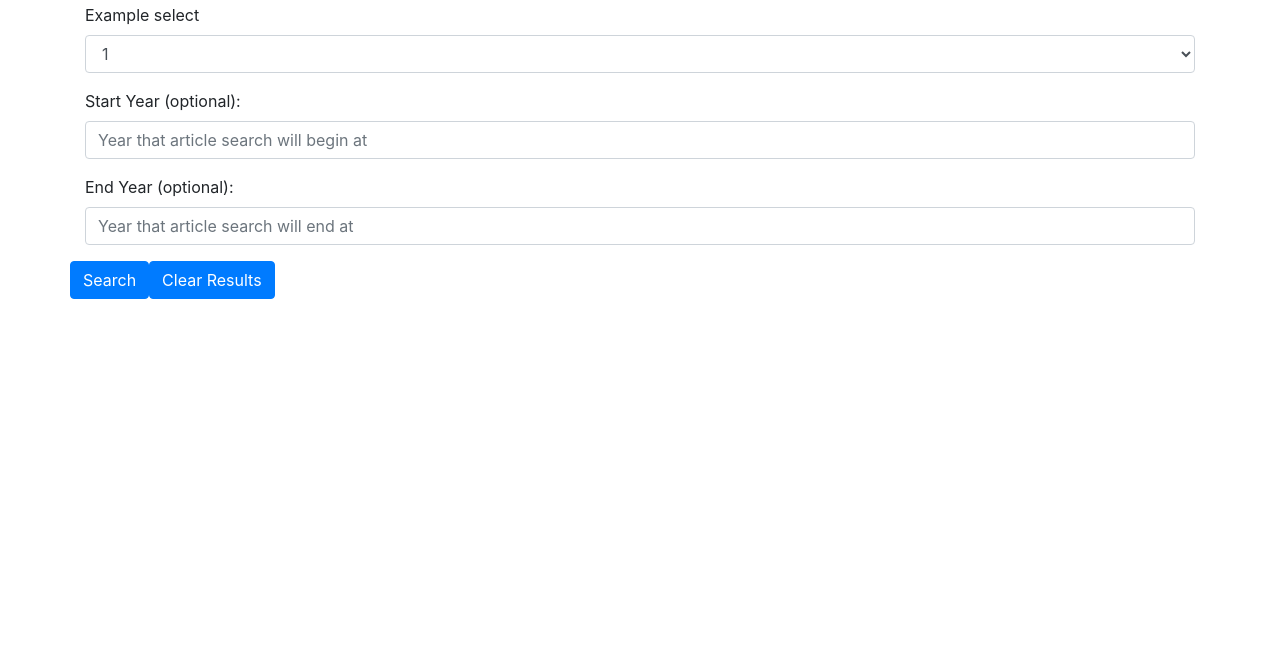
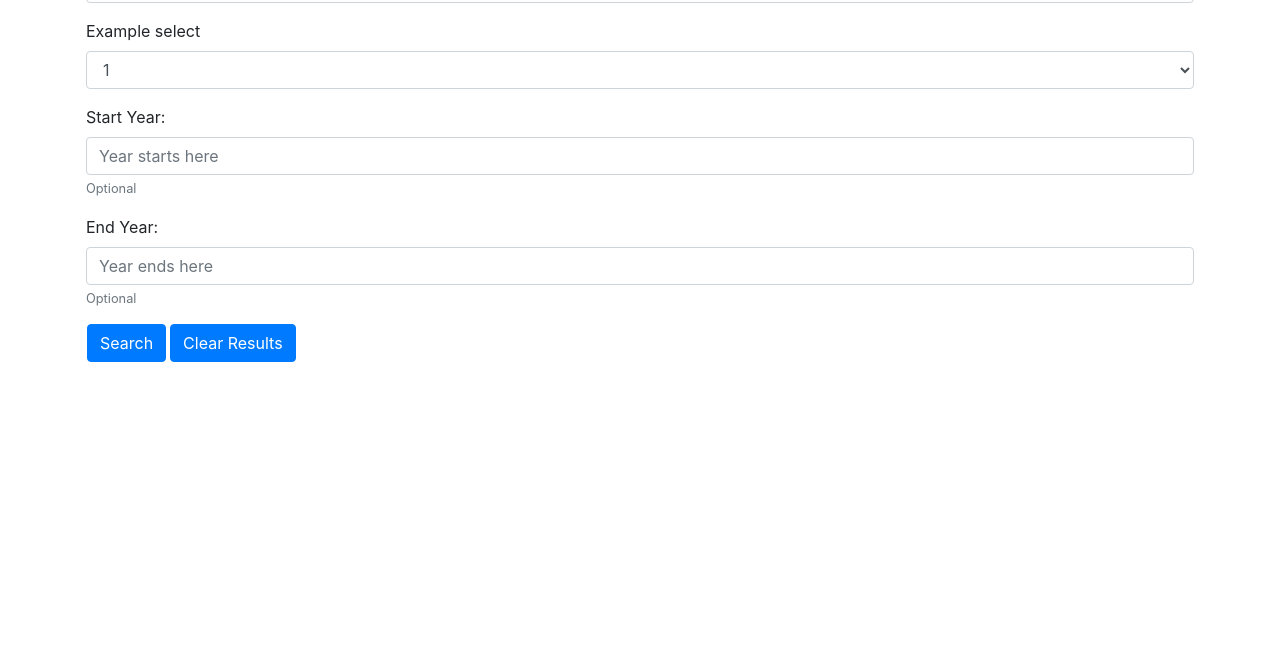
Before and after one commit to tkennedy118/ny-times-search, a plain HTML site: page index.html in a window 1280 px wide. Shown: the part 129-800 px from the top of the page. Drawn offline with nearby package versions, Linux system fonts and the light colour scheme.

Commit message:
add small optional text under startYear and endYear inputs

```diff
--- a/index.html
+++ b/index.html
@@ -10,11 +10,22 @@
 </head>
 <body>
 
+	<!-- Scott starts here -->
+	<!--  -->
+	<!--  -->
+	<!--  -->
+	<!--  -->
+	<!--  -->
+	<!--  -->
+	<!--  -->
+	<!--  -->
+	<!--  -->
+	<!--  -->
 
 
 
-
-	<main class="container">
+	<!-- Tyler starts here -->
+	<main class="container p-3">
 		<form>
 			<h2 class="text-center">Search Parameters</h2>
 			<div class="form-group">
@@ -37,20 +48,32 @@
 				</select>
 			  </div>
 			<div class="form-group">
-				<label for="startYear">Start Year (optional):</label>
-				<input type="text" class="form-control" id="startYear" aria-describedby="searchYeartoStart" placeholder="Year that article search will begin at">
+				<label for="startYear">Start Year:</label>
+				<input type="text" class="form-control" id="startYear" aria-describedby="searchYeartoStart" placeholder="Year starts here">
+				<small class="form-text text-muted">Optional</small>
 			</div>
 			<div class="form-group">
-				<label for="endYear">End Year (optional):</label>
-				<input type="text" class="form-control" id="endYear" aria-describedby="searchYeartoEnd" placeholder="Year that article search will end at">
+				<label for="endYear">End Year:</label>
+				<input type="text" class="form-control" id="endYear" aria-describedby="searchYeartoEnd" placeholder="Year ends here">
+				<small id="endYearInfo" class="form-text text-muted">Optional</small>
 			</div>
 
 			<div class="row">
-				<button type="search" class="btn btn-primary">Search</button>
-				<button type="submit" class="btn btn-primary">Clear Results</button>
+				<button type="search" class="btn btn-primary ml-3">Search</button>
+				<button class="btn btn-primary ml-1">Clear Results</button>
 			</div>
 		</form>
 	</main>
+	<!-- Tyler ends here -->
+
+
+	<!-- Scott starts here -->
+	<!-- Scott starts here -->
+	<!-- Scott starts here -->
+	<!-- Scott starts here -->
+	<!-- Scott starts here -->
+	<!-- Scott starts here -->
+	<!-- Scott starts here -->
 
     <!-- jQuery, javascript file for the Bootstrap's javascript file to function -->
   	<script src="https://cdnjs.cloudflare.com/ajax/libs/jquery/3.2.1/jquery.min.js"></script>
```
